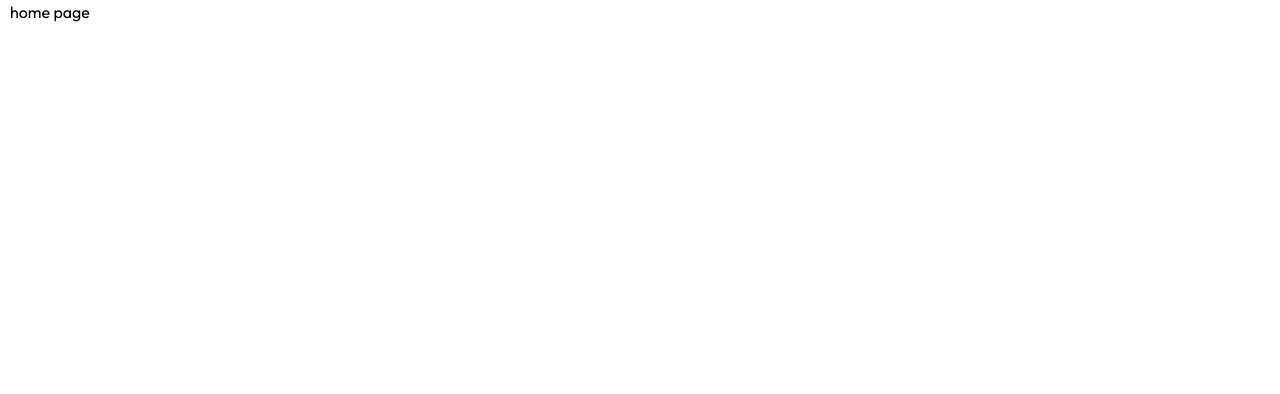
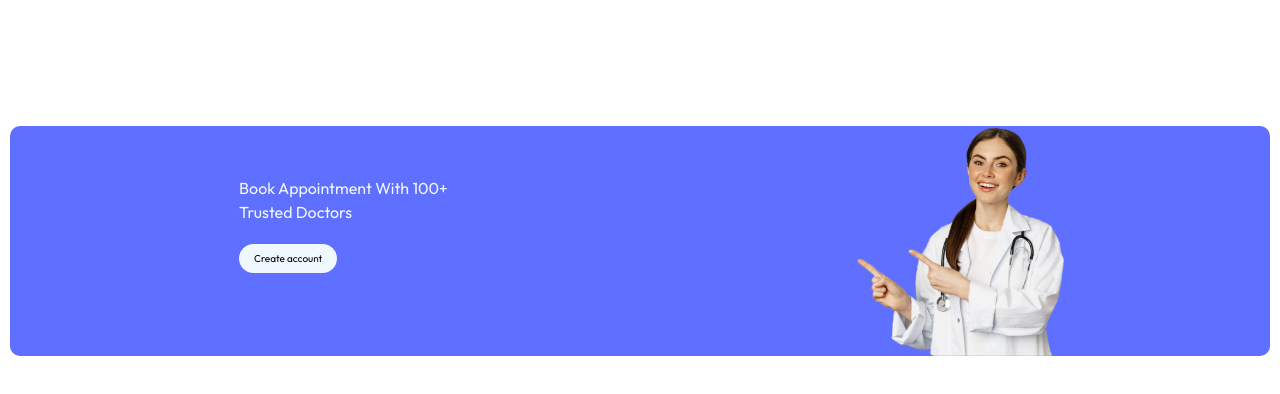
Before and after one commit to Elnemr01/ITI-Mansoura-Hakathon-2025, a React (Vite) app: page / in a window 1280 px wide. Shown: the top 394 px of the page. Built offline with nearby package versions, Linux system fonts and the light colour scheme.

Commit message:
login section from hom e

```diff
--- a/package.json
+++ b/package.json
@@ -16,10 +16,10 @@
     "react": "^19.1.0",
     "react-dom": "^19.1.0",
     "react-redux": "^9.2.0",
-    "react-router": "^7.7.1",
-    "react-router-dom": "^7.7.1",
+    "react-router": "^7.6.0",
+    "react-router-dom": "^7.6.0",
     "react-toastify": "^11.0.5",
-    "tailwind-scrollbar-hide": "^4.0.0",
+    "tailwind-scrollbar-hide": "^2.0.0",
     "uuid": "^11.1.0"
   },
   "devDependencies": {
--- /dev/null
+++ b/src/components/login/Loginsection.jsx
@@ -0,0 +1,17 @@
+import  './loginsec.css'
+import img1 from '../../assets/assets_frontend/appointment_img.png'
+import { Link } from 'react-router'
+
+const Loginsec = () => {
+    return (
+        <div className='logingsec'>
+            <div className='text'>
+                <h2>Book Appointment With 100+<br/>Trusted Doctors</h2>
+                <Link  to='/login' className='createacc'>Create account</Link>
+            </div>
+            <img src={img1}></img>
+        </div>
+    )
+}
+
+export default Loginsec
--- /dev/null
+++ b/src/components/login/loginsec.css
@@ -0,0 +1,31 @@
+.logingsec{
+    display: flex;
+    padding-left: 25px;
+    margin-top:10%;
+    border-radius: 10px;
+    background-color:rgb(95 111 255);
+    justify-content: space-around;
+
+}
+
+.text{
+    color: aliceblue;
+    padding-top:50px;
+}
+
+img{
+    width: 210px;
+    height: 230px;
+}
+
+
+.createacc{
+    margin-top: 20px;
+    display: inline-block;
+    color: black;
+    font-size: 10px;
+    border-radius: 50px;
+    background-color: aliceblue;
+    padding: 7px 15px ;
+
+}
--- a/src/pages/Home.jsx
+++ b/src/pages/Home.jsx
@@ -1,9 +1,10 @@
 import React from 'react'
+import Loginsec from '../components/Login/Loginsection'
 
 const Home = () => {
     return (
-        <div>
-            home page
+        <div className='Home'>
+            <Loginsec/>
         </div>
     )
 }
```
Also changed, not shown: 1 other file (tests, documents, lock files or other folders).
